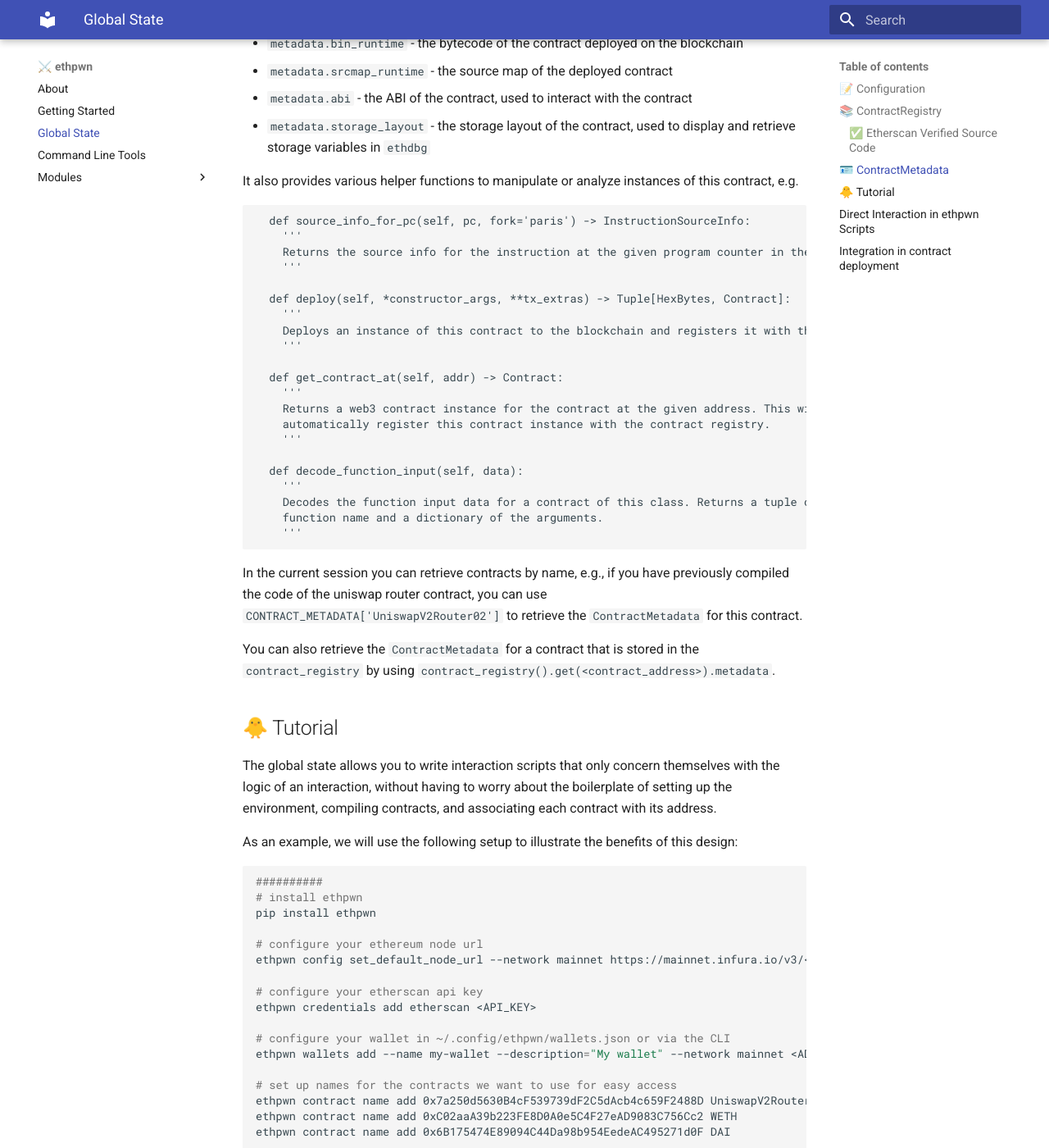
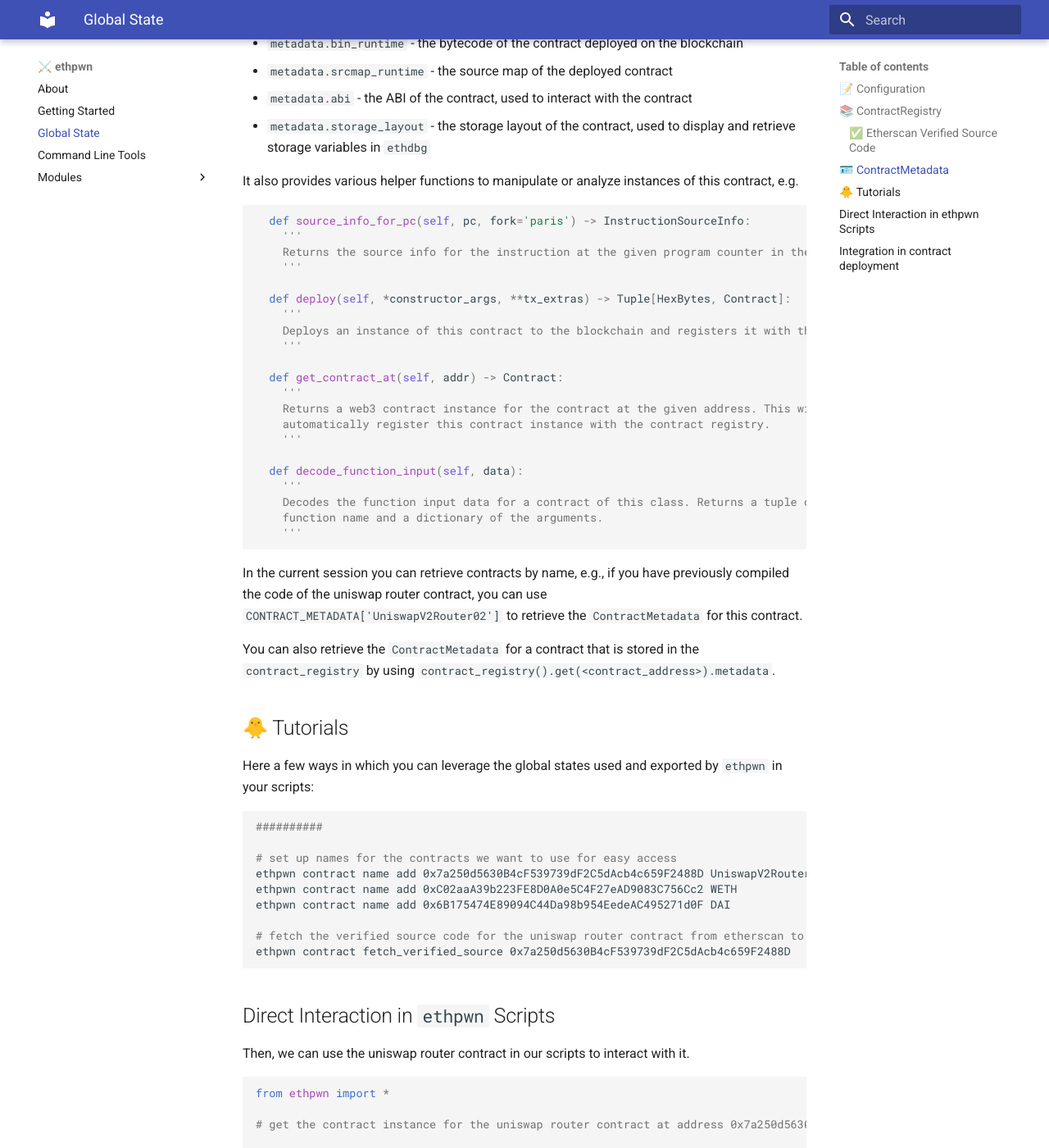
Before and after one commit to ethpwn/ethpwn, an MkDocs documentation site: the page built from docs/docs/ethpwn/global_state.md, in a window 1280 px wide and 1400 px high, scrolled down 3145 px. Shown: the whole window at 82% size. Built offline with MkDocs 1.6.1 and Material for MkDocs 9.7.7, drawn with Linux system fonts in a browser that asks for light colours; some of the changed text lies outside the part shown.

Commit message:
fixing doc
Signed-off-by: degrigis <degrigis@ucsb.edu>

````diff
--- a/docs/docs/ethpwn/global_state.md
+++ b/docs/docs/ethpwn/global_state.md
@@ -104,7 +104,8 @@
 - `metadata.storage_layout` - the storage layout of the contract, used to display and retrieve storage variables in `ethdbg`
 
 It also provides various helper functions to manipulate or analyze instances of this contract, e.g.
-```
+
+```python
   def source_info_for_pc(self, pc, fork='paris') -> InstructionSourceInfo:
     '''
     Returns the source info for the instruction at the given program counter in the deployed bytecode.
@@ -132,32 +133,17 @@
 
 You can also retrieve the `ContractMetadata` for a contract that is stored in the `contract_registry` by using `contract_registry().get(<contract_address>).metadata`.
 
-## 🐥 Tutorial
+## 🐥 Tutorials
 
-The global state allows you to write interaction scripts that only concern themselves with the logic of an interaction, without having to worry about the boilerplate of setting up the environment, compiling contracts, and associating each contract with its address.
-
-As an example, we will use the following setup to illustrate the benefits of this design:
+Here a few ways in which you can leverage the global states used and exported by `ethpwn` in your scripts:
 
 ```bash
 ##########
-# install ethpwn
-pip install ethpwn
-
-# configure your ethereum node url
-ethpwn config set_default_node_url --network mainnet https://mainnet.infura.io/v3/<API_KEY>
-
-# configure your etherscan api key
-ethpwn credentials add etherscan <API_KEY>
-
-# configure your wallet in ~/.config/ethpwn/wallets.json or via the CLI
-ethpwn wallets add --name my-wallet --description="My wallet" --network mainnet <ADDRESS> 0x<PRIVKEY>
 
 # set up names for the contracts we want to use for easy access
 ethpwn contract name add 0x7a250d5630B4cF539739dF2C5dAcb4c659F2488D UniswapV2Router02
 ethpwn contract name add 0xC02aaA39b223FE8D0A0e5C4F27eAD9083C756Cc2 WETH
 ethpwn contract name add 0x6B175474E89094C44Da98b954EedeAC495271d0F DAI
-
-########## FOR EACH CONTRACT
 
 # fetch the verified source code for the uniswap router contract from etherscan to access its metadata and ABI
 ethpwn contract fetch_verified_source 0x7a250d5630B4cF539739dF2C5dAcb4c659F2488D
````
Also changed, not shown: other parts of docs/docs/ethpwn/global_state.md (+1 -1 lines), docs/docs/ethpwn/cli.md (+2 -2 lines).
